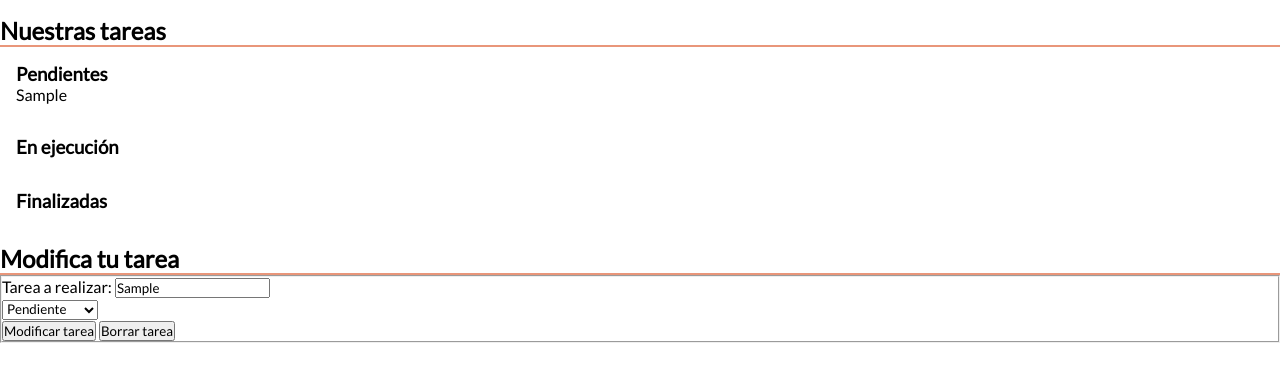
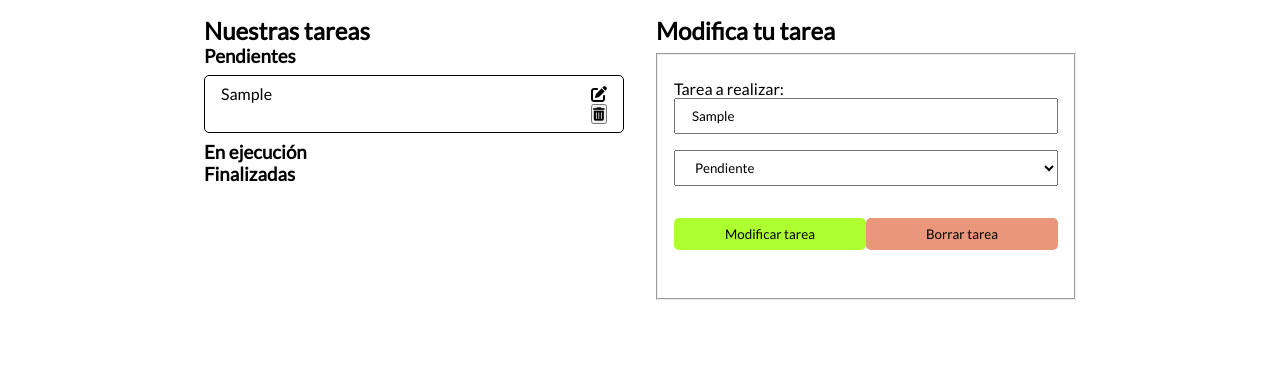
Before and after one commit to kevinferradas/myToDoApp, a PHP site: the page made by tareas.php in a window 1280 px wide. Shown: the part 78-460 px from the top of the page. Run offline with PHP 8.4, Linux system fonts and the light colour scheme; the visitor is signed in with stand-in values (Sample User, id 1); tables that the repository leaves empty hold one stand-in row (values such as "Sample post").

Commit message:
avance app tareas 23-05-2025

```diff
--- a/css/style.css
+++ b/css/style.css
@@ -1,4 +1,3 @@
-/* Alineamos el título y el icono horizontalmente */
 @font-face {
   font-family: "Lato";
   src: url("../fonts/Lato/Lato-Regular.woff2") format("woff2"),
@@ -20,7 +19,7 @@ header {
   background-color: #444;
   padding: 1rem 5vw;
 
-  >div {
+  > div {
     max-width: 1000px;
     margin: 0 auto;
     display: flex;
@@ -39,13 +38,12 @@ header {
         background-color: transparent;
         border: 1px solid white;
         color: white;
-        padding: .2rem;
+        padding: 0.2rem;
         cursor: pointer;
 
-
         &:hover {
-            background-color: white;
-            color: black;
+          background-color: white;
+          color: black;
         }
       }
     }
@@ -56,90 +54,126 @@ h1 {
   text-align: left;
 }
 
+main {
+  max-width: 1000px;
+  margin: 0 auto;
+  padding: 1rem 5vw;
+  display: grid;
+  grid-template-columns: 1fr 1fr;
+  gap: 2rem;
 
+  img {
+    width: 100%;
+    height: 100%;
+    object-fit: cover;
+  }
 
-h2{
+  fieldset {
+    padding: 1.5rem;
 
-        margin-top: 1rem ;
-        border-bottom: 2px solid darksalmon;
-}
-.encabezado {
-    margin-top: 2rem;
-    margin-bottom: 2rem;
-    display: flex;
-    align-items: center;
-    justify-content: center;
-}
-/* Ajustamos el tamaño y el espacio entre el icono y el texto */
-.encabezado i {
-    margin-left: 10px;
-    font-size: 30px; /* Tamaño del icono */
-/* }
+    label {
+      display: block;
+    }
+    input,
+    select {
+      width: 100%;
+      padding: 0.5rem 1rem;
+    }
+    div {
+      margin: 0.5rem 0;
+    }
 
-main {
-    margin: 0 auto;
-    max-width: 800px;
+    div:last-child {
+      margin: 1rem 0;
+      text-align: center;
+    }
+
+    a{
+      display: block;
+      margin: .5rem 0;
+      text-align: center;
+    }
+
+    button {
+      background-color: steelblue;
+      border: none;
+      border-radius: 5px;
+      padding: 0.5rem 1rem;
+      width: 100%;
+      margin: 1rem 0;
+    }
+  }
 }
 
-main section:nth-child(2){
-    margin-top: 2rem;
+#errorUsuario,
+#errorPassword,
+#errorEmail,
+#errorColor {
+  border: none;
+  margin: 0.2rem 0 0;
+  color: red;
+  font-size: 0.75rem;
 }
 
-.divActividad {
-    display: flex;
-    justify-content: flex-start; /* Alineamos los elementos al inicio */
-    align-items: center;
-    gap: 0; /* Elimina el espacio entre los elementos */
+section > div {
+  margin: 0.5rem 0;
+  border: 1px solid black;
+  border-radius: 5px;
+  padding: 0.5rem 1rem;
+  display: flex;
+  justify-content: space-between;
+}
 
-    input[type="text"] {
-        width: 500px; /* Longitud mayor que el select y el boton */
-        padding: 10px;
-        font-size: 14px;
-        border: 1px solid #ccc;
-        border-top-left-radius: 20px;  /* Borde superior izquierdo redondeado */
-        border-bottom-left-radius: 20px; /* Borde inferior izquierdo redondeado */
+.formActividad {
+  fieldset {
+    margin-top: 0.5rem;
+    padding: 1rem;
+
+    div {
+      margin-bottom: 1rem;
     }
 
-    select {
-        width: 150px; /* Ancho del select */
-        padding: 10px;
-        font-size: 14px;
+    div:last-child {
+      display: flex;
+      justify-content: space-between;
     }
 
-    /* Ajustamos el botón de submit */
-    input[type="submit"] {
-        width: 150px; /* Tamaño del botón */
-        padding: 10px;
-        font-size: 14px;
-        background-color: gray;
-        color: white;
-        border: none;
-        border-top-right-radius: 20px; /* Borde superior derecho redondeado */
-        border-bottom-right-radius: 20px; /* Borde inferior derecho redondeado */
-        cursor: pointer;
+    button {
+      padding: 0.5rem 1rem;
     }
 
-    /* Efecto hover para el botón */
-    input[type="submit"]:hover {
-        background-color: #45a049;
+    button[type="submit"] {
+      background-color: greenyellow;
     }
+    button[type="reset"] {
+      background-color: darksalmon;
+    }
+
+    a {
+      color: inherit;
+      text-decoration: none;
+    }
+  }
 }
 
-.formActividad{
-    p {
-        text-align: center;
-    }
+label {
+  display: block;
 }
 
-#pendientes,#ejecucion,#finalizadas {
-    padding: 1rem;
-    }
+input {
+  padding: 0.5rem 1rem;
+  width: 100%;
+}
 
-.actividadPendientes, .actividadEjecucion, .actividadFinalizadas{
-    display:flex;
-    justify-content: space-between;
-    i{
-        cursor:pointer;
-    }
+.icons {
+  a {
+    color: inherit;
+    text-decoration: none;
+  }
 }
- */
+.formEnlaces {
+  text-align: center;
+  a {
+    display: block;
+  }
+}
--- a/tareas.php
+++ b/tareas.php
@@ -1,4 +1,25 @@
 <?php
+
+/*error_reporting() es una función que le dice a PHP qué tipos de errores debe reportar.
+ Al pasarle 0,PHP no mostrará ningún tipo de error, advertencia o notificación.
+Esto incluye:
+
+-- Notice (notificaciones menores)
+-- Warning (advertencias)
+-- Fatal error (errores críticos)
+-- Parse error (errores de sintaxis)
+SE USA SOBRE TODO EN LA ETAPA DE DESARROLLO. NUNCA EN LA DE PRODUCCIÓN!!
+*/
+
+// error_reporting(0);
+
+//Para iniciar una sesión o continuar una existente en PHP.
+// Es esencial cuando quieres trabajar con variables de sesión.
+session_start(); // -> $_SESSION['abcd']
+
+// Generamos y guardamos un token seguro en la sesión del usuario.
+$_SESSION['token'] = bin2hex(random_bytes(64));
+
 
 // Llamar a la conexión una vez
 require_once 'controlador/connection.php';
@@ -8,8 +29,8 @@ require_once 'controlador/connection.php';
 PDO (PHP Data Objects) para obtener todas las tareas
 asociadas a un usuario específico en una tabla llamada tareas */
 
-$userId = 1;
-
+// $userId = 1;
+$_SESSION['id_usuario']=1;
 /* 1. Definir la sentencia (query)
 
 Se define una consulta SQL con un marcador de posición ?,
@@ -32,8 +53,12 @@ Se ejecuta la consulta, reemplazando el ? en la sentencia por el valor
   actualmente conectado). Se usa un array porque execute()
   puede recibir múltiples parámetros si hay varios ?.
 */
-$select_pre->execute([$userId]);
-// $select_pre->execute(array($_SESSION['id_usuario']));
+// $select_pre->execute([$userId]);
+
+// La razón de usar array($_SESSION['id_usuario']) en lugar de solo
+//$_SESSION['id_usuario'] es porque el método execute() de PDO espera un array de valores para
+// reemplazar los placeholders (?) en la consulta preparada.
+$select_pre->execute(array($_SESSION['id_usuario']));
 
 /* 4. Obtención de los valores
 Se obtienen todas las filas que resultaron de la consulta en un
@@ -64,49 +89,93 @@ $array_filas = $select_pre->fetchAll();
 
 
                 <!-- Pendientes -->
-                <div id="pendientes">
+                <!-- <div id="pendientes"> -->
                     <h3>Pendientes</h3>
                         <?php foreach ($array_filas as $fila) : ?>
 
                             <?php if ($fila['estado'] === 'pendiente') : ?>
+                                <div>
+                                    <p> <?= htmlspecialchars($fila['tarea'], ENT_QUOTES, "UTF-8")  ?> </p>
 
-                                <p> <?= htmlspecialchars($fila['tarea'], ENT_QUOTES, "UTF-8")  ?> </p>
+                                    <span class="icons">
+
+                                        <a href="tareas.php?id=<?= $fila['id_tarea'] ?>&tarea=<?= $fila['tarea'] ?>&estado=<?= $fila['estado'] ?>" title="Modificar tarea y/o estado">
+                                            <i class="fa-solid fa-pen-to-square"></i>
+                                        </a>
+
+                                        <form action="delete.php" method="POST">
+                                            <input type="hidden" name="quitar" id="quitar" value="<?= $fila['id_tarea'] ?>">
+                                            <button> <i class="fa-solid fa-trash-can"></i></button>
+                                        </form>
+
+                                    </span>
+                                </div>
                             <?php  endif; ?>
                         <?php endforeach ?>
 
-                </div>
+                <!-- </div> -->
 
                 <!-- En ejecución -->
-                <div id="ejecucion">
+                <!-- <div id="ejecucion"> -->
                     <h3>En ejecución</h3>
 
                         <?php foreach ($array_filas as $fila) : ?>
 
                             <?php if ($fila['estado'] === 'ejecucion') : ?>
+                                <div>
+                                    <p> <?= htmlspecialchars($fila['tarea'], ENT_QUOTES, "UTF-8")  ?> </p>
+                                    <span class="icons">
 
-                        <p> <?= htmlspecialchars($fila['tarea'], ENT_QUOTES, "UTF-8")  ?> </p>
+                                        <a href="tareas.php?id=<?= $fila['id_tarea'] ?>&tarea=<?= $fila['tarea'] ?>&estado=<?= $fila['estado'] ?>" title="Modificar tarea y/o estado">
+                                            <i class="fa-solid fa-pen-to-square"></i>
+                                        </a>
+
+                                        <form action="delete.php" method="POST">
+                                            <input type="hidden" name="quitar" id="quitar" value="<?= $fila['id_tarea'] ?>">
+                                            <button> <i class="fa-solid fa-trash-can"></i></button>
+                                        </form>
+
+                                    </span>
+                                </div>
                             <?php  endif; ?>
                         <?php endforeach ?>
 
-                    </div>
+                <!-- </div> -->
 
                 <!-- Finalizadas -->
-                <div id="finalizadas">
+                <!-- <div id="finalizadas"> -->
                     <h3>Finalizadas </h3>
 
                         <?php foreach ($array_filas as $fila) : ?>
 
                             <?php if ($fila['estado'] === 'finalizada') : ?>
+                                <div>
+                                    <p> <?= htmlspecialchars($fila['tarea'], ENT_QUOTES, "UTF-8")  ?> </p>
+                                    <span class="icons">
 
-                        <p> <?= htmlspecialchars($fila['tarea'], ENT_QUOTES, "UTF-8")  ?> </p>
+                                        <a href="tareas.php?id=<?= $fila['id_tarea'] ?>&tarea=<?= $fila['tarea'] ?>&estado=<?= $fila['estado'] ?>" title="Modificar tarea y/o estado">
+                                            <i class="fa-solid fa-pen-to-square"></i>
+                                        </a>
+
+                                        <form action="delete.php" method="POST">
+                                            <input type="hidden" name="quitar" id="quitar" value="<?= $fila['id_tarea'] ?>">
+                                            <button> <i class="fa-solid fa-trash-can"></i></button>
+                                        </form>
+
+                                    </span>
+                                </div>
                             <?php  endif; ?>
                         <?php endforeach ?>
-                </div>
+                <!-- </div> -->
 
 
         </section>
 
         <section>
+
+         <!-- Esto chequea si hay algún parámetro en la URL
+         (es decir, si el array superglobal $_GET tiene contenido).
+         Esto sucede cuando presionamos el botón para editar una tarea. -->
 
         <?php  if($_GET):   ?>
             <!-- FORMULARIO PARA MODIFICAR TAREA Y/O SU ESTADO -->
@@ -116,7 +185,9 @@ $array_filas = $select_pre->fetchAll();
              hero update.php
             y lo hará mediante el método POST. -->
                 <form action="update.php" method="post" class="formActividad">
-                <!-- <input type="hidden" name="id_color" value="<?//= $_GET['id'] ?>"> -->
+
+                <!-- Enviamos el id_tarea . -->
+                <input type="hidden" name="id_tarea" value="<?= $_GET['id'] ?>">
                 <fieldset>
                     <div>
                         <label for="tarea">Tarea a realizar:</label>
@@ -126,11 +197,27 @@ $array_filas = $select_pre->fetchAll();
                         value = "<?= $_GET['tarea'] ?>"
                         placeholder="Ingrese la actividad">
                     </div>
+
+
+                        <!--
+                        if ($_GET['estado'] === 'pendiente') {
+                            echo 'selected';
+                         } else {
+                             echo '';
+                        }
+
+                        ES LO MISMO QUE:
+
+                       = ($_GET['estado'] === 'pendiente') ? 'selected' : ''
+                       -->
+
+
+
                     <div>
-                        <select name="estado" id="estado" value = "<?= $_GET['estado'] ?>">
-                            <option value="pendientes">Pendiente </option>
-                            <option value="ejecucion" >En ejecución</option>
-                            <option value="finalizadas" >Finalizada</option>
+                        <select name="estado" id="estado">
+                            <option value="pendiente" <?= ($_GET['estado'] === 'pendiente') ? 'selected' : '' ?>>Pendiente</option>
+                            <option value="ejecucion" <?= ($_GET['estado'] === 'ejecucion') ? 'selected' : '' ?>>En ejecución</option>
+                            <option value="finalizada" <?= ($_GET['estado'] === 'finalizada') ? 'selected' : '' ?>>Finalizada</option>
                         </select>
 
                     </div>
@@ -150,9 +237,10 @@ $array_filas = $select_pre->fetchAll();
             <h2>Introducir tarea y definir estado</h2>
 
              <!-- -- Al no poner acción, no hay transición hacia otra página
-             -- Al no poner método, el navegador usa el método GET por defecto. -->
+             -- Al no poner método, el navegador usa el método GET por defecto.
+             A menos que usemoe FETCH en JS, y cambiemos el método a POST. -->
 
-            <form action="#" name="formInsert" class="formActividad">
+            <form  name="formInsert" class="formActividad" >
 
                 <!-- Enviamos el id_usuario conectado a través del método GET  -->
                 <input type="hidden" name="id_usuario" value="<?= $_SESSION['id_usuario'] ?>">
```
Also changed, not shown: delete.php (added, +26 -0 lines), index.html (deleted, +0 -64 lines), insert.php (+38 -0 lines), js/tareas.js (+118 -118 lines), update.php (added, +24 -0 lines). Lines whose indentation alone changed are shown as unchanged.
